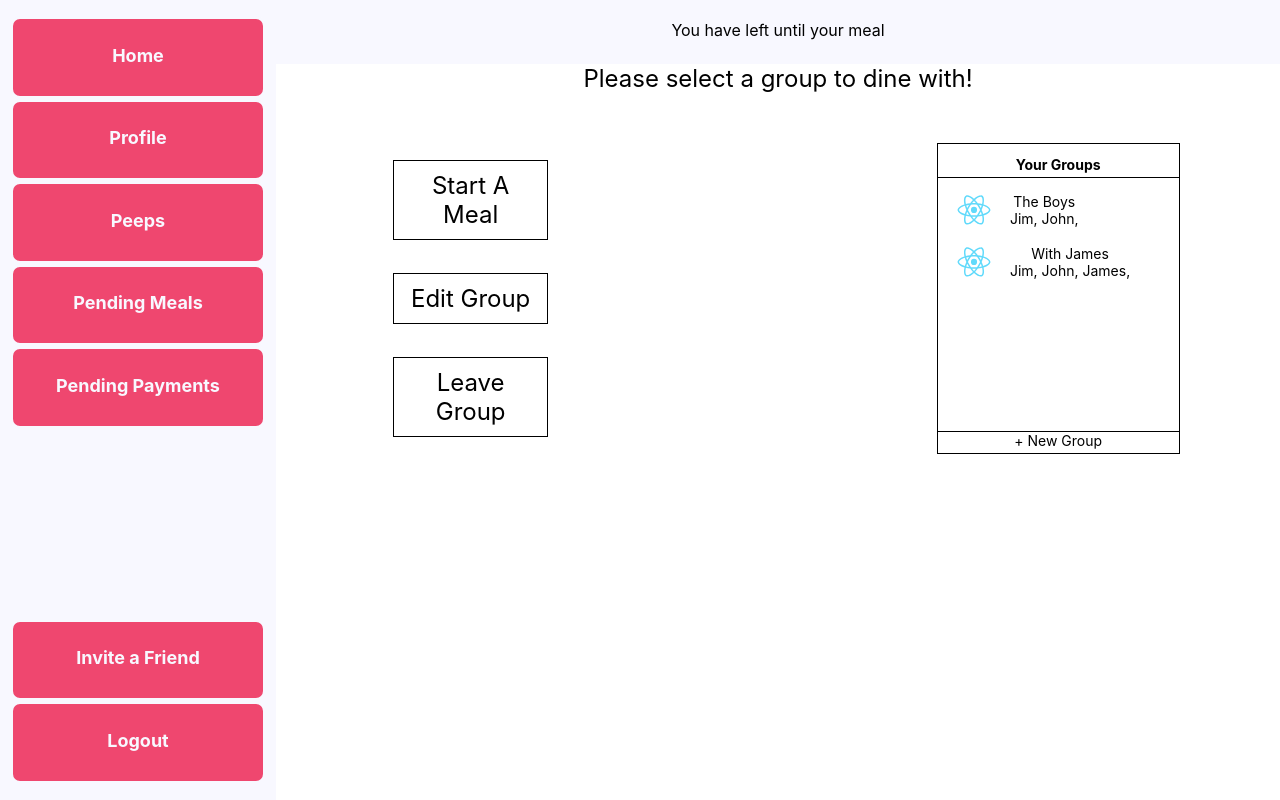
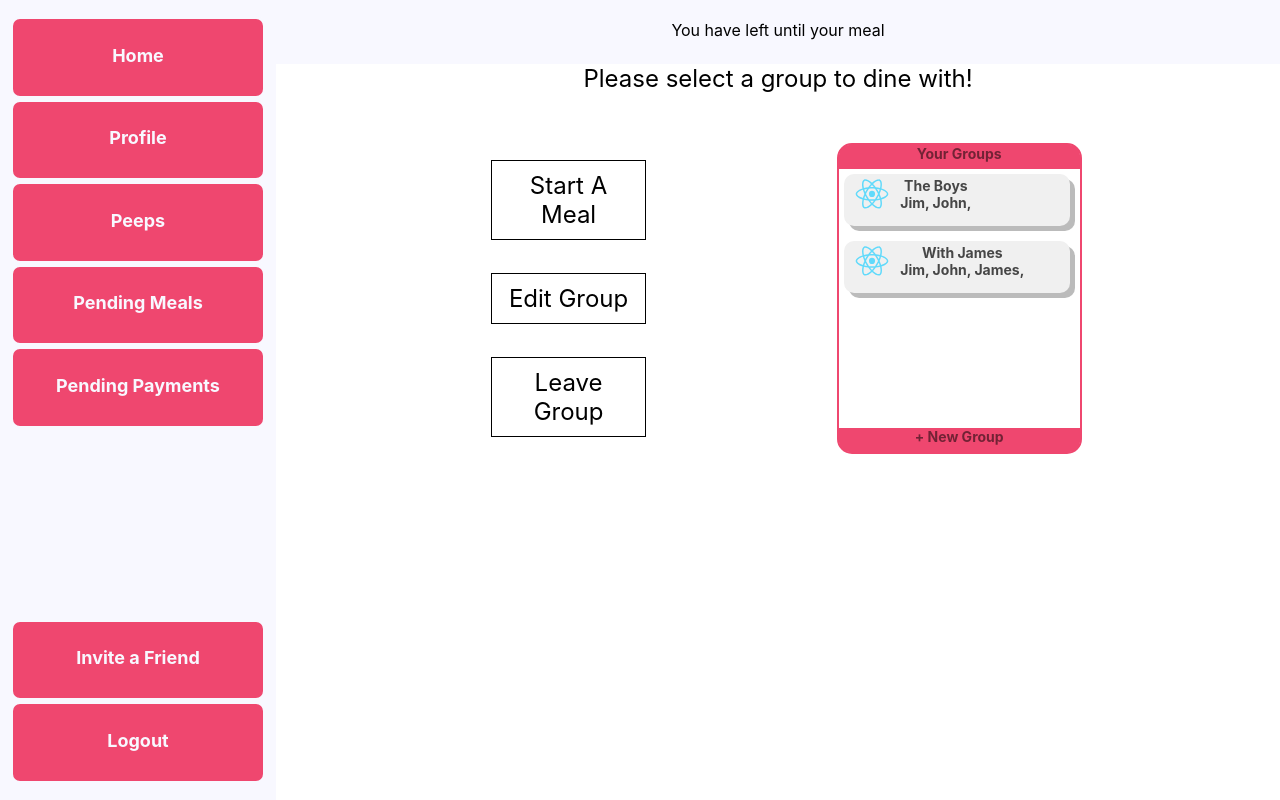
Before and after one commit to bist333/Dinnerbell, a React (Create React App) app: page / in a window 1280 px wide. Both pictures are taken after a click on the button "Make A Meal!". Built offline with nearby package versions, Linux system fonts and the light colour scheme.

Commit message:
update friends and groups to have better design
# Conflicts:
#	src/App.js

```diff
--- a/src/Components/Views/Peeps/Friend.js
+++ b/src/Components/Views/Peeps/Friend.js
@@ -8,12 +8,27 @@ const ScFriend = styled.div`
     font-size: 14px;
     display: flex;
     padding-bottom: 12px;
-    border: ${props => props.isSelected ?
-    'border-color: #9ecaed; box-shadow: 0 0 10px #9ecaed;' : ''}
+`;
+
+const ScFriendBox = styled.div`
+    display: flex;
+    flex-direction: row;
+    align-items: left;
+    margin: 5px 10px 10px 5px;
+    box-shadow: 5px 5px #00000044;
+    width: auto;
+    text-align: left;
+    color: #000000B5;
+    height auto;
+    cursor: pointer;
+    background-color: ${props => props.isSelected ? "#EF476F" :"#F0F0F0"};
+    font-size: 18px;
+    font-weight: bold;
+    border-radius: 10px;
 `;
 
 const ScProfilePicture = styled.img`
-    width: 30%;
+    width: auto;
     height: 100%;
 `;
 
@@ -38,10 +53,12 @@ class Friend extends Component {
 
     render() {
         return (
-            <ScFriend isSelected={this.props.selected} onClick={() => this.unselectOthers()}>
-                <ScProfilePicture src={logo} alt={"profile"}/>
-                <ScUserInfo>{this.props.friend.name}</ScUserInfo>
-            </ScFriend>
+            <ScFriendBox isSelected={this.props.selected} onClick={() => this.unselectOthers()}>
+                <ScFriend isSelected={this.props.selected} onClick={() => this.unselectOthers()}>
+                    <ScProfilePicture src={logo} alt={"profile"}/>
+                    <ScUserInfo>{this.props.friend.name}</ScUserInfo>
+                </ScFriend>
+            </ScFriendBox>
         );
     }
 }
--- a/src/Components/Views/Peeps/Group.js
+++ b/src/Components/Views/Peeps/Group.js
@@ -8,12 +8,27 @@ const ScGroup = styled.div`
     font-size: 14px;
     display: flex;
     padding-bottom: 12px;
-    border: ${props => props.isSelected ?
-    'border-color: #9ecaed; box-shadow: 0 0 10px #9ecaed;' : ''}
+`;
+
+const ScGroupBox = styled.div`
+    display: flex;
+    flex-direction: row;
+    align-items: left;
+    margin: 5px 10px 10px 5px;
+    box-shadow: 5px 5px #00000044;
+    width: auto;
+    text-align: left;
+    color: #000000B5;
+    height auto;
+    cursor: pointer;
+    background-color: ${props => props.isSelected ? "#EF476F" :"#F0F0F0"};
+    font-size: 18px;
+    font-weight: bold;
+    border-radius: 10px;
 `;
 
 const ScProfilePicture = styled.img`
-    width: 30%;
+    width: auto;
     height: 100%;
 `;
 
@@ -38,6 +53,7 @@ class Group extends Component {
 
     render() {
         return (
+            <ScGroupBox isSelected={this.props.selected} onClick={() => this.unselectOthers()}>
                 <ScGroup isSelected={this.props.selected} onClick={() => this.unselectOthers()}>
                     <ScProfilePicture src={logo} alt={"profile"}/>
                     <ScGroupInfo>
@@ -46,6 +62,7 @@ class Group extends Component {
                         {this.props.group.members.map(group => <span> {group}, </span>)}
                     </ScGroupInfo>
                 </ScGroup>
+            </ScGroupBox>
         );
     }
 }
--- a/src/Components/Views/Peeps/Peeps.js
+++ b/src/Components/Views/Peeps/Peeps.js
@@ -18,7 +18,7 @@ const ScPeeps = styled.div`
     font-size: 24px;
     display: flex;
     padding: 5% 10%;
-    justify-content: space-between;
+    justify-content: space-around;
 `;
 
 const ScButton = styled.div`
--- a/src/Components/Views/Peeps/UserColumn.js
+++ b/src/Components/Views/Peeps/UserColumn.js
@@ -13,22 +13,40 @@ const ScUserColumn = styled.div`
     font-size: 14px;
     display: flex;
     flex-direction: column;
-    border-style: solid;
-    border-width: 1px;
+    border: 2px solid #EF476F;
+    border-radius: 15px;
 `;
 
-const ScTitle = styled.h4`
-    border-bottom: 1px solid;
-    margin: 12px 0;
+const ScTopBox = styled.div`
+    border-radius: 10px 10px 0 0;
+
+    width: 100%;
+    height: 20px;
+    background-color: #EF476F;
+
+    font-size: 14px;
+    font-weight: bold;
+    color: #00000085;
+
     padding-bottom: 4px;
 `;
 
-const ScBottomBox = styled.span`
+const ScBottomBox = styled.div`
+    border-radius: 0 0 10px 10px;
+
+    width: 100%;
+    height: 20px;
+    background-color: #EF476F;
+
+    font-size: 14px;
+    font-weight: bold;
+    color: #00000085;
+
+    cursor: pointer;
+
     margin-top: auto;
     padding-bottom: 4px;
-    border-top: 1px solid;
 `;
-
 
 class UserColumn extends Component {
 
@@ -90,7 +108,7 @@ class UserColumn extends Component {
     render() {
         return (
             <ScUserColumn>
-                <ScTitle>{this.props.title}</ScTitle>
+                <ScTopBox>{this.props.title}</ScTopBox>
                 {this.state.friends && this.props.id !== 'groups' && this.state.friends.map(friend => <div> {friend} </div>)}
                 {this.props.id === 'groups' ? this.state.groups.map(group => <div> {group} </div>) : ''}
                 <ScBottomBox onClick={this.props.bottomonclick ? () => this.props.bottomonclick() : false}>{this.props.bottom}</ScBottomBox>
```
Lines whose indentation alone changed are shown as unchanged.
